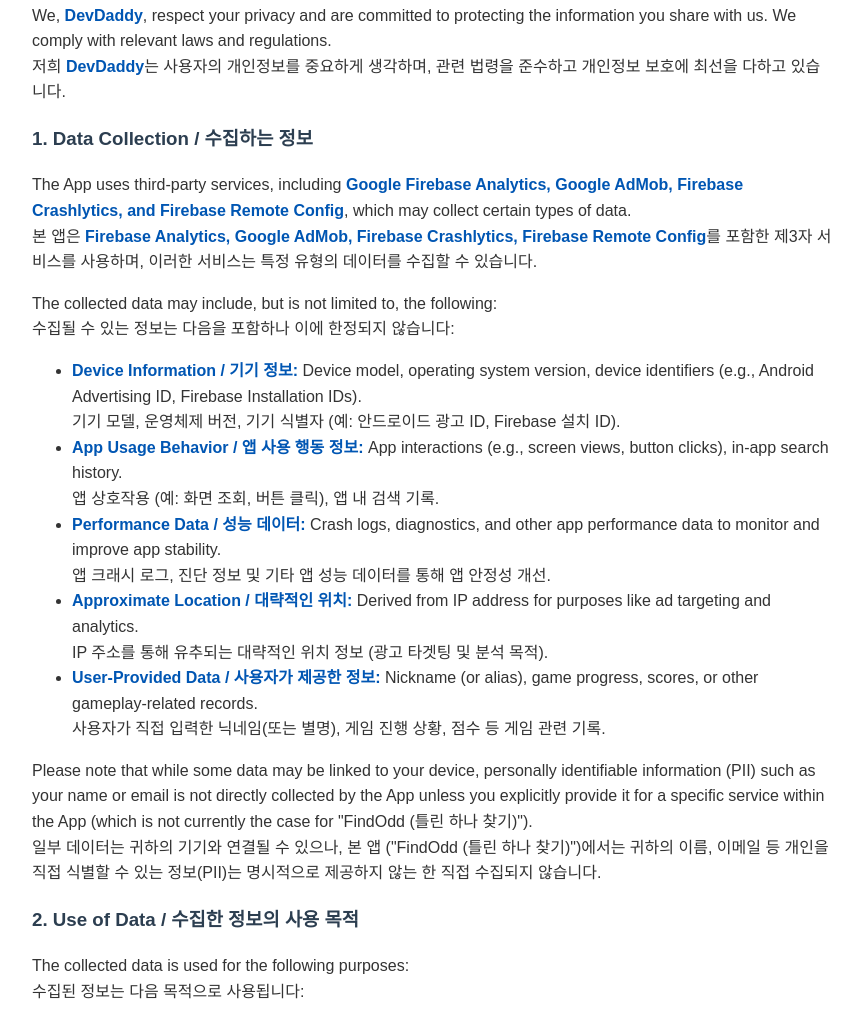
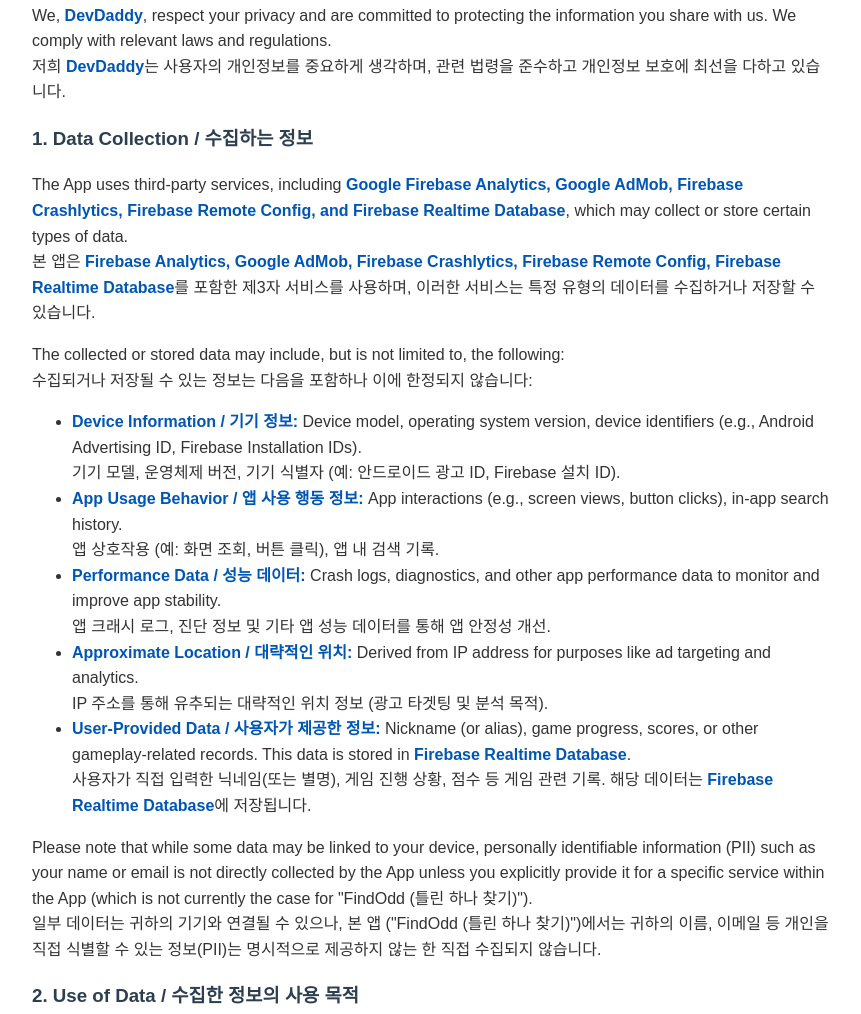
Before and after one commit to devsnap001/FindOdd, a plain HTML site: page index.html in a window 1280 px wide. Shown: the part 214-1228 px from the top of the page, without its empty margins (208-1069 px from the left). Drawn offline with Linux system fonts and the light colour scheme.

Commit message:
Update index.html

```diff
--- a/index.html
+++ b/index.html
@@ -36,24 +36,23 @@
 
   <h3>1. Data Collection / 수집하는 정보</h3>
 <p>
-    The App uses third-party services, including <strong>Google Firebase Analytics, Google AdMob, Firebase Crashlytics, and Firebase Remote Config</strong>, which may collect certain types of data.
-    <br/>
-    본 앱은 <strong>Firebase Analytics, Google AdMob, Firebase Crashlytics, Firebase Remote Config</strong>를 포함한 제3자 서비스를 사용하며, 이러한 서비스는 특정 유형의 데이터를 수집할 수 있습니다.
+  The App uses third-party services, including <strong>Google Firebase Analytics, Google AdMob, Firebase Crashlytics, Firebase Remote Config, and Firebase Realtime Database</strong>, which may collect or store certain types of data.<br/>
+  본 앱은 <strong>Firebase Analytics, Google AdMob, Firebase Crashlytics, Firebase Remote Config, Firebase Realtime Database</strong>를 포함한 제3자 서비스를 사용하며, 이러한 서비스는 특정 유형의 데이터를 수집하거나 저장할 수 있습니다.
 </p>
 <p>
-    The collected data may include, but is not limited to, the following:<br/>
-    수집될 수 있는 정보는 다음을 포함하나 이에 한정되지 않습니다:
+  The collected or stored data may include, but is not limited to, the following:<br/>
+  수집되거나 저장될 수 있는 정보는 다음을 포함하나 이에 한정되지 않습니다:
 </p>
-
 <ul>
   <li><strong>Device Information / 기기 정보:</strong> Device model, operating system version, device identifiers (e.g., Android Advertising ID, Firebase Installation IDs).<br/>기기 모델, 운영체제 버전, 기기 식별자 (예: 안드로이드 광고 ID, Firebase 설치 ID).</li>
   <li><strong>App Usage Behavior / 앱 사용 행동 정보:</strong> App interactions (e.g., screen views, button clicks), in-app search history.<br/>앱 상호작용 (예: 화면 조회, 버튼 클릭), 앱 내 검색 기록.</li>
   <li><strong>Performance Data / 성능 데이터:</strong> Crash logs, diagnostics, and other app performance data to monitor and improve app stability.<br/>앱 크래시 로그, 진단 정보 및 기타 앱 성능 데이터를 통해 앱 안정성 개선.</li>
   <li><strong>Approximate Location / 대략적인 위치:</strong> Derived from IP address for purposes like ad targeting and analytics.<br/>IP 주소를 통해 유추되는 대략적인 위치 정보 (광고 타겟팅 및 분석 목적).</li>
-    <li><strong>User-Provided Data / 사용자가 제공한 정보:</strong> Nickname (or alias), game progress, scores, or other gameplay-related records.<br/>
-    사용자가 직접 입력한 닉네임(또는 별명), 게임 진행 상황, 점수 등 게임 관련 기록.
+  <li><strong>User-Provided Data / 사용자가 제공한 정보:</strong> Nickname (or alias), game progress, scores, or other gameplay-related records. This data is stored in <strong>Firebase Realtime Database</strong>.<br/>
+  사용자가 직접 입력한 닉네임(또는 별명), 게임 진행 상황, 점수 등 게임 관련 기록. 해당 데이터는 <strong>Firebase Realtime Database</strong>에 저장됩니다.
   </li>
 </ul>
+
 
   <p>
     Please note that while some data may be linked to your device, personally identifiable information (PII) such as your name or email is not directly collected by the App unless you explicitly provide it for a specific service within the App (which is not currently the case for "FindOdd (틀린 하나 찾기)").<br/>
```
Lines whose indentation alone changed are shown as unchanged.
